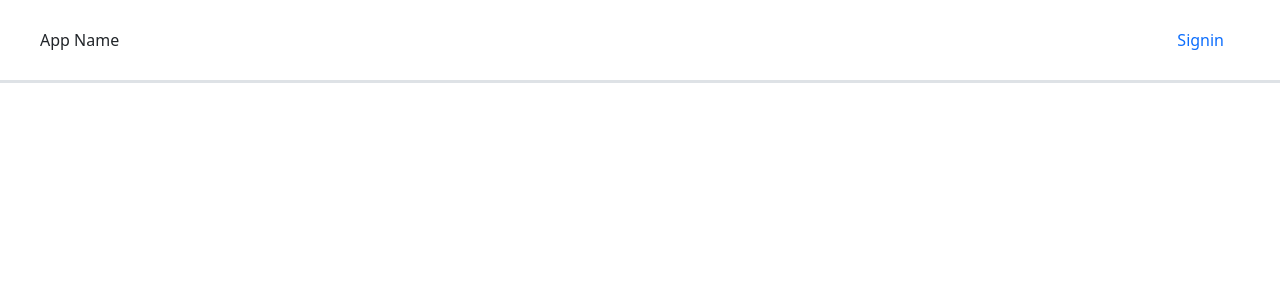
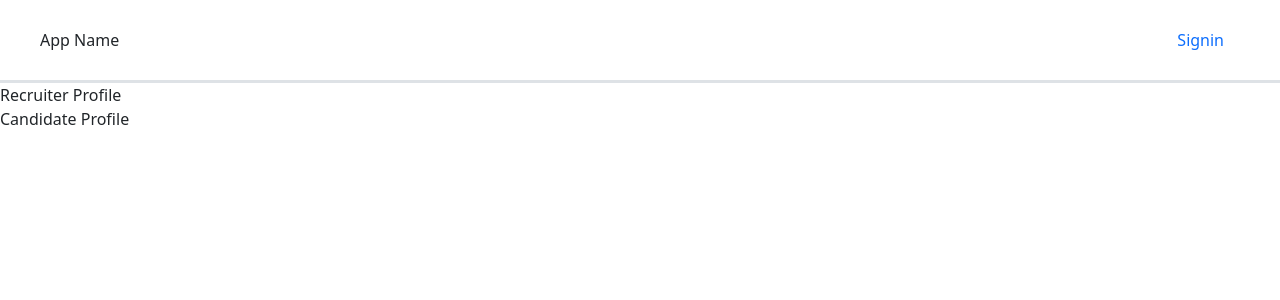
Before and after one commit to IpsitaRoy/recruitment-poc-repo, a React (Create React App) app: page /profile in a window 1280 px wide. Before the commit this address had no page. Shown: the top 300 px of the page. Built offline with nearby package versions, Linux system fonts and the light colour scheme.

Commit message:
Profile route created

```diff
--- a/public/index.html
+++ b/public/index.html
@@ -24,7 +24,7 @@
       work correctly both with client-side routing and a non-root public URL.
       Learn how to configure a non-root public URL by running `npm run build`.
     -->
-    <title>React App</title>
+    <title>Recruitment</title>
   </head>
   <body>
     <noscript>You need to enable JavaScript to run this app.</noscript>
--- a/src/App.js
+++ b/src/App.js
@@ -1,9 +1,9 @@
 import React, { createContext, useState } from "react";
 import { Routes, Route } from "react-router-dom";
 import Homepage from "./pages/homepage/Homepage";
-import Signin from "./pages/signinpage/Signin";
 import SigninSignup from "./pages/signinandsignup/SigninSignup";
 import Header from "./components/header/Header";
+import Profile from "./pages/profile/Profile";
 import { Provider } from "react-redux";
 import store from './redux/store';
 import 'bootstrap/dist/css/bootstrap.min.css';
@@ -22,6 +22,7 @@ function App() {
           <Routes>
             <Route path="/" element={<Homepage />} />
             <Route path="/signin" element={<SigninSignup />} />
+            <Route path="/profile" element={<Profile />} />
           </Routes>
         </GlobalContext.Provider>
       </Provider>
--- /dev/null
+++ b/src/components/CandidateProfile/index.js
@@ -0,0 +1,11 @@
+import React from "react";
+
+const CandidateProfile = () => {
+  return (
+    <div className="recruiter-profile">
+      Candidate Profile
+    </div>
+  );
+};
+
+export default CandidateProfile;
--- /dev/null
+++ b/src/components/RecruiterProfile/index.js
@@ -0,0 +1,11 @@
+import React from "react";
+
+const RecruiterProfile = () => {
+  return (
+    <div className="recruiter-profile">
+      Recruiter Profile
+    </div>
+  );
+};
+
+export default RecruiterProfile;
--- a/src/components/Signup/index.js
+++ b/src/components/Signup/index.js
@@ -22,7 +22,6 @@ const Signup = () => {
   const [uemail, setUemail] = useState("");
   const [uaadhar, setUaadhar] = useState("");
   const [upan, setUpan] = useState("");
-  const [udob, setUdob] = useState();
   const [upwd, setUpwd] = useState("");
   const nameHandler = (evt) => {
     setUname(evt.target.value);
--- a/src/pages/homepage/Homepage.js
+++ b/src/pages/homepage/Homepage.js
@@ -2,13 +2,13 @@ import React, { useContext, useEffect } from "react";
 import { GlobalContext } from "../../App";
 import "./homepage.css";
 import { useNavigate } from "react-router-dom";
-const imagePath = require("../../assets/images/person.png");
+//const imagePath = require("../../assets/images/person.png");
 
 const Homepage = () => {
   const [currentPath, setCurrentPath] = useContext(GlobalContext).currentPath;
   useEffect(() => {
     setCurrentPath(window.location.pathname);
-  }, []);
+  });
   const navigate = useNavigate();
   const recruiterHandler = () => {
     localStorage.setItem("status", "recruiter");
--- /dev/null
+++ b/src/pages/profile/Profile.js
@@ -0,0 +1,15 @@
+import React from "react";
+import RecruiterProfile from "../../components/RecruiterProfile";
+import CandidateProfile from "../../components/CandidateProfile";
+import "./profile.scss";
+
+const Profile = () => {
+  return (
+    <div className="profile">
+      <RecruiterProfile />
+      <CandidateProfile />
+    </div>
+  );
+};
+
+export default Profile;
```
Also changed, not shown: src/pages/profile/profile.scss (added), 1 other file (tests, documents, lock files or other folders).
